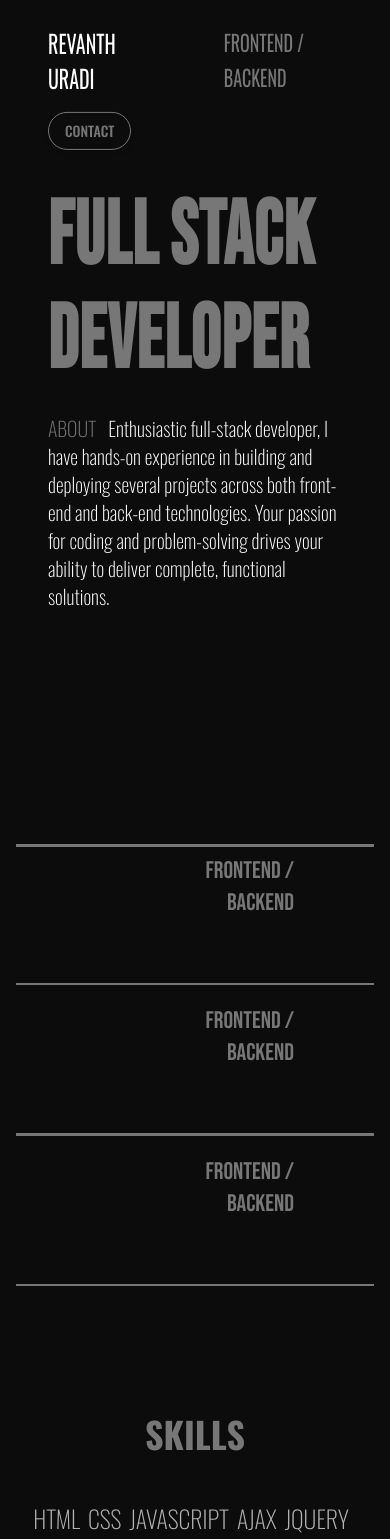
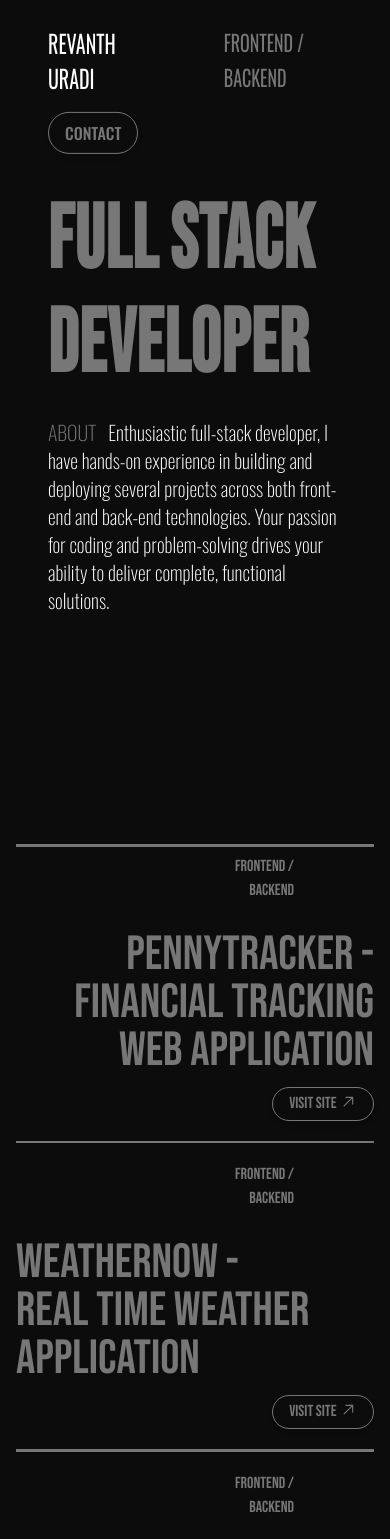
Before and after one commit to revanthuradi/folio, a React (Vite) app: page / in a window 390 px wide. Shown: the top 1539 px of the page. Built offline with nearby package versions, Linux system fonts and the light colour scheme.

Commit message:
ui updated

```diff
--- a/src/components/Hero.jsx
+++ b/src/components/Hero.jsx
@@ -28,11 +28,11 @@ const Hero = () => {
                 </div>
                 <div>
                     <div className=" ">
-                        <a href="#contact" className="relative inline-flex items-center justify-center px-4 py-2  lg:px-7 text-sm overflow-hidden font-medium text-indigo-600 transition duration-300 ease-out border border-textColor rounded-full shadow-md group">
-                            <span className="absolute inset-0 flex items-center justify-center w-full h-full text-white duration-300 -translate-y-full bg-orange group-hover:translate-y-0 ease">
-                                <FaArrowCircleDown fontSize={20} />
+                        <a href="#contact" className="relative inline-flex items-center justify-center px-4 py-2  lg:px-7  overflow-hidden font-medium  transition duration-300 ease-out border border-textColor rounded-full shadow-md group">
+                            <span className="absolute inset-0 flex items-center justify-center w-full h-full  duration-300 translate-y-full  group-hover:translate-y-0 ease">
+                                CONTACT
                             </span>
-                            <span className="absolute flex items-center justify-center w-full h-full text-textColor transition-all duration-200 transform group-hover:translate-y-full ease">CONTACT</span>
+                            <span className="absolute flex items-center justify-center w-full h-full text-textColor transition-all duration-200 transform group-hover:-translate-y-full ease">CONTACT</span>
                             <span className="relative invisible">CONTACT</span>
                         </a>
                     </div>
--- a/src/components/Projects.jsx
+++ b/src/components/Projects.jsx
@@ -1,47 +1,88 @@
 import { motion as m, useScroll, useTransform } from "framer-motion";
 import Divider from "./Divider";
-import { PROJECTS } from '../constants'
+import { useState, useEffect } from "react";
+import { PROJECTS } from '../constants';
+import { GoArrowUpRight } from "react-icons/go";
+import { Link } from "react-router-dom";
+
 const Projects = () => {
-    const { scrollYProgress } = useScroll()
+    const { scrollYProgress } = useScroll();
     const xRange = useTransform(scrollYProgress, [0, 1], [1500, 0]);
     const xRange2 = useTransform(scrollYProgress, [0, 1], [0, 1500]);
+
+    const [disableAnimation, setDisableAnimation] = useState(false);
+
+    // UseEffect to check screen size and disable animations on mobile
+    useEffect(() => {
+        const handleResize = () => {
+            // Disable animations if screen width is less than 768px (mobile size)
+            if (window.innerWidth < 768) {
+                setDisableAnimation(true);
+            } else {
+                setDisableAnimation(false);
+            }
+        };
+
+        // Check on initial render
+        handleResize();
+
+        // Add resize event listener
+        window.addEventListener("resize", handleResize);
+
+        // Cleanup listener on unmount
+        return () => {
+            window.removeEventListener("resize", handleResize);
+        };
+    }, []);
+
     return (
-        <section className="font-bebas" >
+        <section className="font-bebas">
             {
                 PROJECTS.map((project, index) => (
                     <a href={project.githubLink} key={project.id} target="_blank">
                         {
-                            index == 0 && <Divider index={index} />
+                            index === 0 && <Divider index={index} />
                         }
-                        <m.div className="mb-3 relative hoverElement">
-                            <div className="text-end px-24 py-2 lg:py-5 text-2xl">
+                        <m.div className="mb-3  relative">
+                            <div className="text-end px-24  py-2 lg:py-5 lg:text-2xl">
                                 <p>FRONTEND /</p>
                                 <p>BACKEND</p>
                             </div>
-                            <div className="w-screen title realative h-14  lg:h-56 overflow-hidden text-nowrap relative    ">
-                                <m.div className={`  gap-5 absolute  ${index % 2 == 0 ? "-ml-[1000px]" : "-ml-[400px]"}`}
-                                    style={{ x: index % 2 == 0 ? xRange : xRange2 }}
+                            <div className="w-screen title  relative  lg:h-56 overflow-x-hidden text-nowrap">
+                                {!disableAnimation ? (
+                                    <m.div className={`gap-5 absolute ${index % 2 === 0 ? "-ml-[1000px]" : "-ml-[400px]"}`}
+                                        style={{ x: index % 2 === 0 ? xRange : xRange2 }}
                                         transition={{ duration: 1, ease: "linear" }}
                                     >
-                                    <m.h2
-                                        className=" text-5xl lg:text-[10vw] ">
+                                        <m.h2 className="text-5xl lg:text-[10vw]">
                                             {project.name} - {project.description}
                                             <span className="outer" aria-hidden="true">
                                                 <span className="inner"> {project.name} - {project.description}</span>
                                             </span>
                                         </m.h2>
-
                                     </m.div>
+                                ) : (
+                                    <div className="py-5 px-4">
+                                        <h2 className={`text-5xl  lg:text-[10vw] ${index % 2 == 0 ? "text-end" : "text-start"} text-wrap`}>
+                                            {project.name} - <br /> {project.description}
+                                        </h2>
+                                        <div className="flex justify-end">
+                                            <a href={Link.href} className=" inline-flex mt-3 items-center justify-end px-4 py-1  lg:px-7  overflow-hidden font-medium   border border-textColor rounded-full shadow-md group">
+                                                <span className="inline">
+                                                    VISIT SITE <GoArrowUpRight fontSize={18} className="inline" />
+                                                </span>
+                                            </a>
+                                        </div>
+                                    </div>
+                                )}
                             </div>
                             <Divider index={index} />
                         </m.div>
                     </a>
-
                 ))
             }
+        </section>
+    );
+};
 
-        </section>
-    )
-}
-
-export default Projects
+export default Projects;
```
Lines whose indentation alone changed are shown as unchanged.
